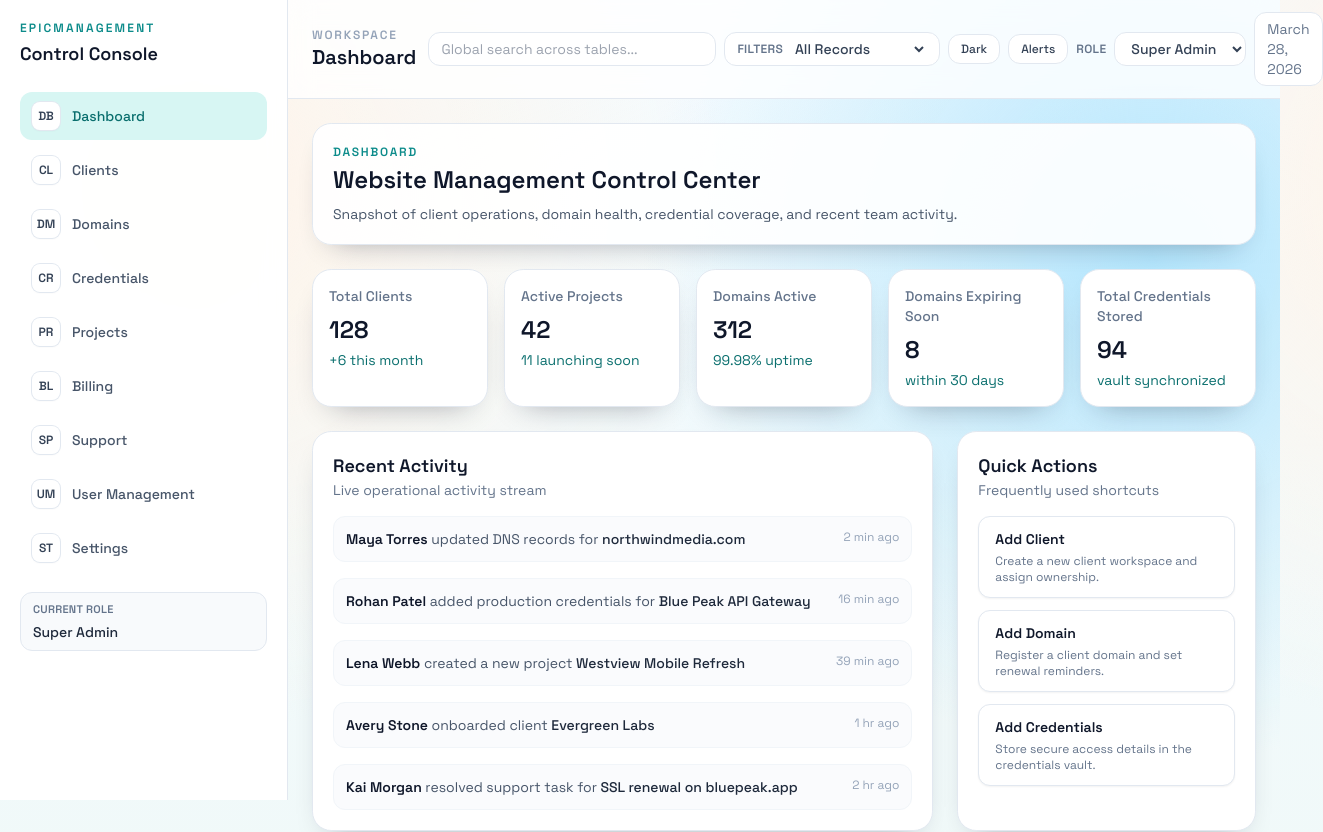
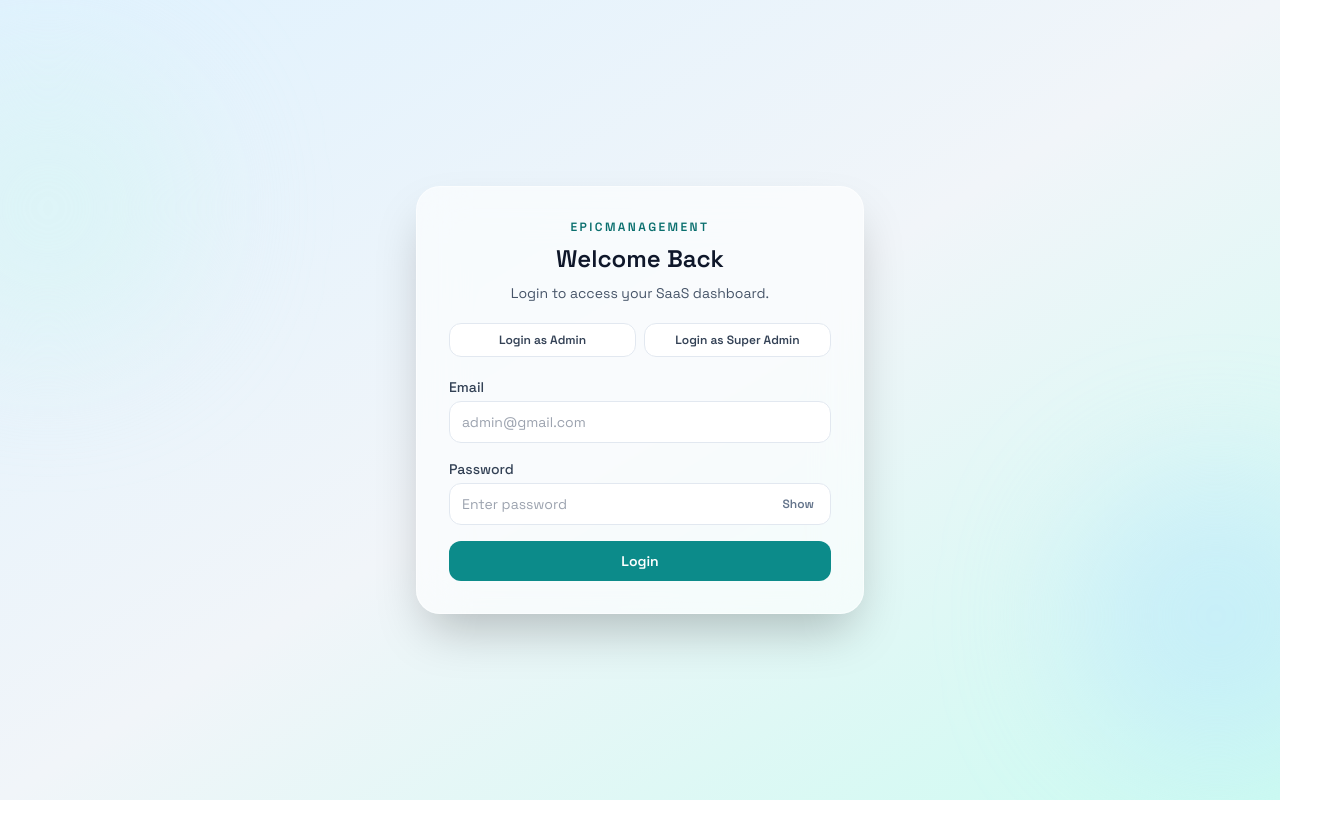
Before and after one commit to dheeraj0808/EpicManagement, a React (Vite) app in the folder frontend/: page /login in a window 1280 px wide. Before the commit this address led to /. Shown: the top 832 px of the page, 1323 px wide, since content can reach past the window. After the commit the page ends 800 px from the top, so only its background shows below. Built offline with nearby package versions, Linux system fonts and the light colour scheme.

Commit message:
Implement authentication flow with login page and route guards

```diff
--- a/frontend/src/App.jsx
+++ b/frontend/src/App.jsx
@@ -1,5 +1,6 @@
 import { Navigate, Route, Routes } from "react-router-dom";
 import AppLayout from "./layouts/AppLayout";
+import { PublicOnlyRoute, RequireAuth } from "./components/AuthGuards";
 import RoleGate from "./components/RoleGate";
 import DashboardPage from "./pages/DashboardPage";
 import ClientsPage from "./pages/ClientsPage";
@@ -11,6 +12,8 @@ import BillingPage from "./pages/BillingPage";
 import SupportPage from "./pages/SupportPage";
 import SettingsPage from "./pages/SettingsPage";
 import UserManagementPage from "./pages/UserManagementPage";
+import LoginPage from "./pages/LoginPage";
+import { AuthProvider } from "./context/AuthContext";
 import { ClientsProvider } from "./context/ClientsContext";
 import { ROLES, RoleProvider } from "./context/RoleContext";
 import { ToastProvider } from "./context/ToastContext";
@@ -21,9 +24,25 @@ export default function App() {
     <UIProvider>
       <ToastProvider>
         <RoleProvider>
+          <AuthProvider>
             <ClientsProvider>
               <Routes>
-              <Route element={<AppLayout />}>
+                <Route
+                  path="/login"
+                  element={
+                    <PublicOnlyRoute>
+                      <LoginPage />
+                    </PublicOnlyRoute>
+                  }
+                />
+
+                <Route
+                  element={
+                    <RequireAuth>
+                      <AppLayout />
+                    </RequireAuth>
+                  }
+                >
                   <Route index element={<DashboardPage />} />
                   <Route path="/clients" element={<ClientsPage />} />
                   <Route path="/clients/:clientId" element={<ClientDetailPage />} />
@@ -42,9 +61,11 @@ export default function App() {
                   />
                   <Route path="/settings" element={<SettingsPage />} />
                 </Route>
+
                 <Route path="*" element={<Navigate replace to="/" />} />
               </Routes>
             </ClientsProvider>
+          </AuthProvider>
         </RoleProvider>
       </ToastProvider>
     </UIProvider>
--- /dev/null
+++ b/frontend/src/components/AuthGuards.jsx
@@ -0,0 +1,23 @@
+import { Navigate, useLocation } from "react-router-dom";
+import { useAuth } from "../context/AuthContext";
+
+export function RequireAuth({ children }) {
+  const { isAuthenticated } = useAuth();
+  const location = useLocation();
+
+  if (!isAuthenticated) {
+    return <Navigate replace to="/login" state={{ from: location.pathname }} />;
+  }
+
+  return children;
+}
+
+export function PublicOnlyRoute({ children }) {
+  const { isAuthenticated } = useAuth();
+
+  if (isAuthenticated) {
+    return <Navigate replace to="/" />;
+  }
+
+  return children;
+}
--- /dev/null
+++ b/frontend/src/context/AuthContext.jsx
@@ -0,0 +1,121 @@
+import { createContext, useCallback, useContext, useEffect, useMemo, useState } from "react";
+import { ROLES, useRole } from "./RoleContext";
+
+const AUTH_STORAGE_KEY = "epicmanagement-auth-session";
+
+const DEMO_ACCOUNTS = {
+  "admin@gmail.com": {
+    role: ROLES.ADMIN,
+    name: "Admin User",
+  },
+  "superadmin@gmail.com": {
+    role: ROLES.SUPER_ADMIN,
+    name: "Super Admin User",
+  },
+};
+
+const AuthContext = createContext(null);
+
+function getStoredSession() {
+  if (typeof window === "undefined") {
+    return null;
+  }
+
+  const rawSession = window.localStorage.getItem(AUTH_STORAGE_KEY);
+  if (!rawSession) {
+    return null;
+  }
+
+  try {
+    const parsedSession = JSON.parse(rawSession);
+    if (!parsedSession?.email || !parsedSession?.role) {
+      return null;
+    }
+
+    return parsedSession;
+  } catch {
+    return null;
+  }
+}
+
+function sleep(durationMs) {
+  return new Promise((resolve) => {
+    setTimeout(resolve, durationMs);
+  });
+}
+
+export function AuthProvider({ children }) {
+  const { setRole } = useRole();
+  const [session, setSession] = useState(() => getStoredSession());
+
+  useEffect(() => {
+    if (session?.role) {
+      setRole(session.role);
+    }
+  }, [session?.role, setRole]);
+
+  const login = useCallback(
+    async ({ email, password }) => {
+      await sleep(900);
+
+      const normalizedEmail = email.trim().toLowerCase();
+      const normalizedPassword = password.trim();
+
+      if (!normalizedPassword) {
+        throw new Error("Password is required");
+      }
+
+      const account = DEMO_ACCOUNTS[normalizedEmail];
+
+      if (!account) {
+        throw new Error("Invalid email or password");
+      }
+
+      const nextSession = {
+        email: normalizedEmail,
+        role: account.role,
+        name: account.name,
+      };
+
+      setSession(nextSession);
+      setRole(account.role);
+      if (typeof window !== "undefined") {
+        window.localStorage.setItem(AUTH_STORAGE_KEY, JSON.stringify(nextSession));
+      }
+
+      return nextSession;
+    },
+    [setRole],
+  );
+
+  const logout = useCallback(() => {
+    setSession(null);
+    setRole(ROLES.ADMIN);
+    if (typeof window !== "undefined") {
+      window.localStorage.removeItem(AUTH_STORAGE_KEY);
+    }
+  }, [setRole]);
+
+  const value = useMemo(
+    () => ({
+      user: session,
+      isAuthenticated: Boolean(session),
+      login,
+      logout,
+      demoEmails: Object.keys(DEMO_ACCOUNTS),
+    }),
+    [login, logout, session],
+  );
+
+  return <AuthContext.Provider value={value}>{children}</AuthContext.Provider>;
+}
+
+export function useAuth() {
+  const context = useContext(AuthContext);
+
+  if (!context) {
+    throw new Error("useAuth must be used within an AuthProvider");
+  }
+
+  return context;
+}
--- a/frontend/src/context/RoleContext.jsx
+++ b/frontend/src/context/RoleContext.jsx
@@ -21,7 +21,7 @@ const ROLE_PERMISSIONS = {
 const RoleContext = createContext(null);
 
 export function RoleProvider({ children }) {
-  const [role, setRole] = useState(ROLES.SUPER_ADMIN);
+  const [role, setRole] = useState(ROLES.ADMIN);
 
   const permissions = ROLE_PERMISSIONS[role] || ROLE_PERMISSIONS[ROLES.ADMIN];
 
--- /dev/null
+++ b/frontend/src/pages/LoginPage.jsx
@@ -0,0 +1,128 @@
+import { useState } from "react";
+import { useLocation, useNavigate } from "react-router-dom";
+import { useAuth } from "../context/AuthContext";
+
+const DEMO_PASSWORD = "demo123";
+
+export default function LoginPage() {
+  const navigate = useNavigate();
+  const location = useLocation();
+  const { login } = useAuth();
+
+  const [email, setEmail] = useState("");
+  const [password, setPassword] = useState("");
+  const [showPassword, setShowPassword] = useState(false);
+  const [isSubmitting, setIsSubmitting] = useState(false);
+  const [errorMessage, setErrorMessage] = useState("");
+
+  const redirectPath = location.state?.from || "/";
+
+  const attemptLogin = async (nextEmail, nextPassword) => {
+    setErrorMessage("");
+    setIsSubmitting(true);
+
+    try {
+      await login({ email: nextEmail, password: nextPassword });
+      navigate(redirectPath, { replace: true });
+    } catch (error) {
+      setErrorMessage(error.message || "Invalid login. Please try again.");
+    } finally {
+      setIsSubmitting(false);
+    }
+  };
+
+  const handleSubmit = async (event) => {
+    event.preventDefault();
+    await attemptLogin(email, password);
+  };
+
+  const quickLogin = async (demoEmail) => {
+    setEmail(demoEmail);
+    setPassword(DEMO_PASSWORD);
+    await attemptLogin(demoEmail, DEMO_PASSWORD);
+  };
+
+  return (
+    <main className="relative flex min-h-screen items-center justify-center overflow-hidden px-4 py-8">
+      <div className="pointer-events-none absolute inset-0 bg-gradient-to-br from-sky-100 via-slate-100 to-teal-100" />
+      <div className="pointer-events-none absolute -left-24 top-16 h-72 w-72 rounded-full bg-brand-100/60 blur-3xl" />
+      <div className="pointer-events-none absolute -right-20 bottom-10 h-72 w-72 rounded-full bg-sky-200/50 blur-3xl" />
+
+      <section className="relative z-10 w-full max-w-md rounded-3xl border border-white/50 bg-white/60 p-6 shadow-2xl backdrop-blur-xl sm:p-8">
+        <header className="text-center">
+          <p className="text-xs font-semibold uppercase tracking-[0.2em] text-brand-700">EpicManagement</p>
+          <h1 className="mt-2 text-2xl font-semibold text-slate-900">Welcome Back</h1>
+          <p className="mt-2 text-sm text-slate-600">Login to access your SaaS dashboard.</p>
+        </header>
+
+        <div className="mt-5 grid gap-2 sm:grid-cols-2">
+          <button
+            type="button"
+            onClick={() => quickLogin("admin@gmail.com")}
+            disabled={isSubmitting}
+            className="rounded-xl border border-slate-200 bg-white px-3 py-2 text-xs font-semibold text-slate-700 transition hover:bg-slate-100 disabled:cursor-not-allowed disabled:opacity-60"
+          >
+            Login as Admin
+          </button>
+          <button
+            type="button"
+            onClick={() => quickLogin("superadmin@gmail.com")}
+            disabled={isSubmitting}
+            className="rounded-xl border border-slate-200 bg-white px-3 py-2 text-xs font-semibold text-slate-700 transition hover:bg-slate-100 disabled:cursor-not-allowed disabled:opacity-60"
+          >
+            Login as Super Admin
+          </button>
+        </div>
+
+        <form className="mt-5 space-y-4" onSubmit={handleSubmit}>
+          <label className="block">
+            <span className="mb-1 block text-sm font-medium text-slate-700">Email</span>
+            <input
+              type="email"
+              value={email}
+              onChange={(event) => setEmail(event.target.value)}
+              placeholder="admin@gmail.com"
+              autoComplete="email"
+              required
+              className="w-full rounded-xl border border-slate-200 bg-white px-3 py-2.5 text-sm text-slate-900 outline-none transition focus:border-brand-500 focus:ring-2 focus:ring-brand-100"
+            />
+          </label>
+
+          <label className="block">
+            <span className="mb-1 block text-sm font-medium text-slate-700">Password</span>
+            <div className="flex items-center rounded-xl border border-slate-200 bg-white pr-2 focus-within:border-brand-500 focus-within:ring-2 focus-within:ring-brand-100">
+              <input
+                type={showPassword ? "text" : "password"}
+                value={password}
+                onChange={(event) => setPassword(event.target.value)}
+                placeholder="Enter password"
+                autoComplete="current-password"
+                required
+                className="w-full rounded-xl border-none bg-transparent px-3 py-2.5 text-sm text-slate-900 outline-none"
+              />
+              <button
+                type="button"
+                onClick={() => setShowPassword((currentValue) => !currentValue)}
+                className="rounded-lg px-2 py-1 text-xs font-semibold text-slate-500 transition hover:bg-slate-100"
+              >
+                {showPassword ? "Hide" : "Show"}
+              </button>
+            </div>
+          </label>
+
+          {errorMessage ? (
+            <p className="rounded-lg border border-rose-200 bg-rose-50 px-3 py-2 text-sm text-rose-700">{errorMessage}</p>
+          ) : null}
+
+          <button
+            type="submit"
+            disabled={isSubmitting}
+            className="w-full rounded-xl bg-brand-600 px-4 py-2.5 text-sm font-semibold text-white transition hover:bg-brand-700 disabled:cursor-not-allowed disabled:opacity-70"
+          >
+            {isSubmitting ? "Signing in..." : "Login"}
+          </button>
+        </form>
+      </section>
+    </main>
+  );
+}
```
Lines whose indentation alone changed are shown as unchanged.
